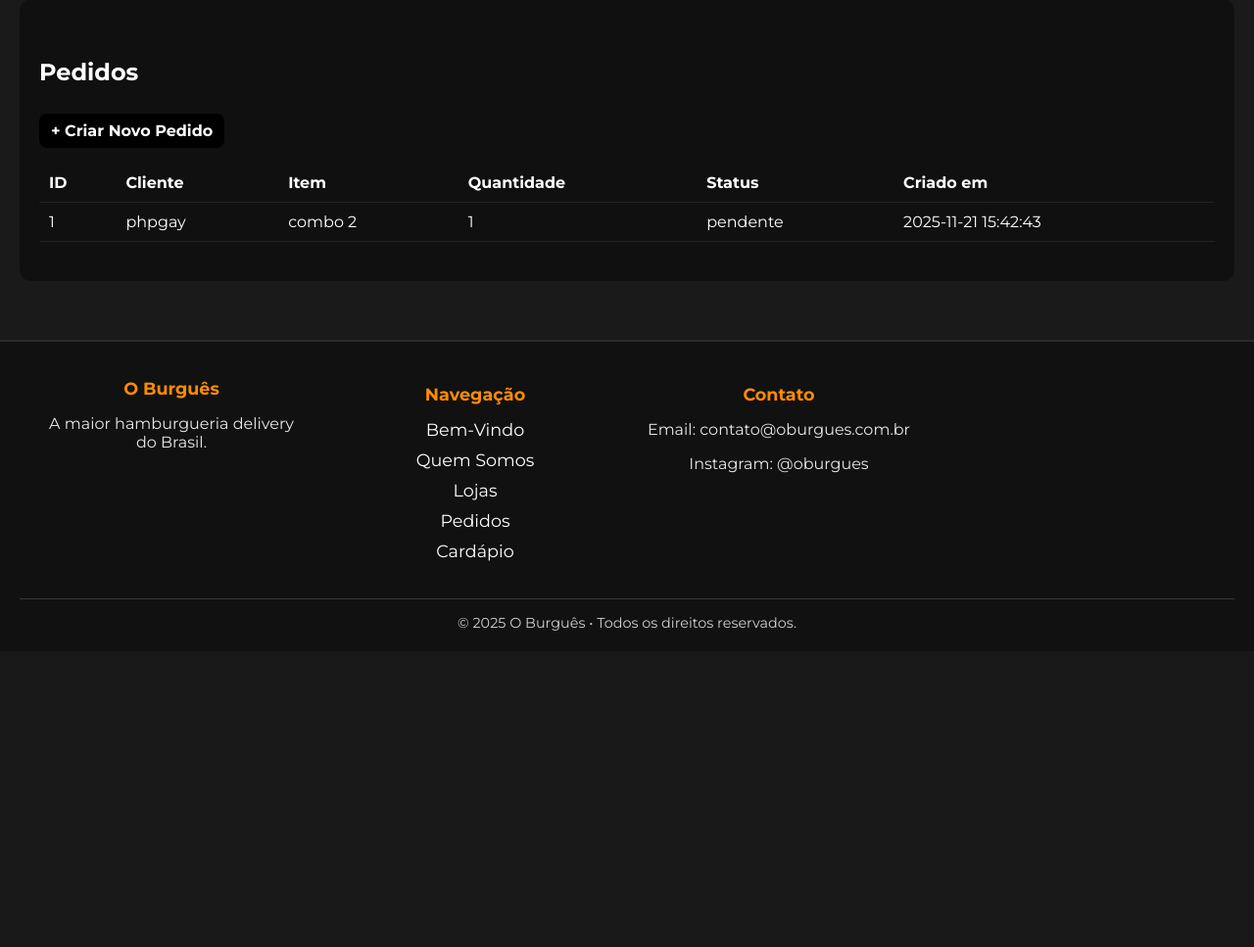
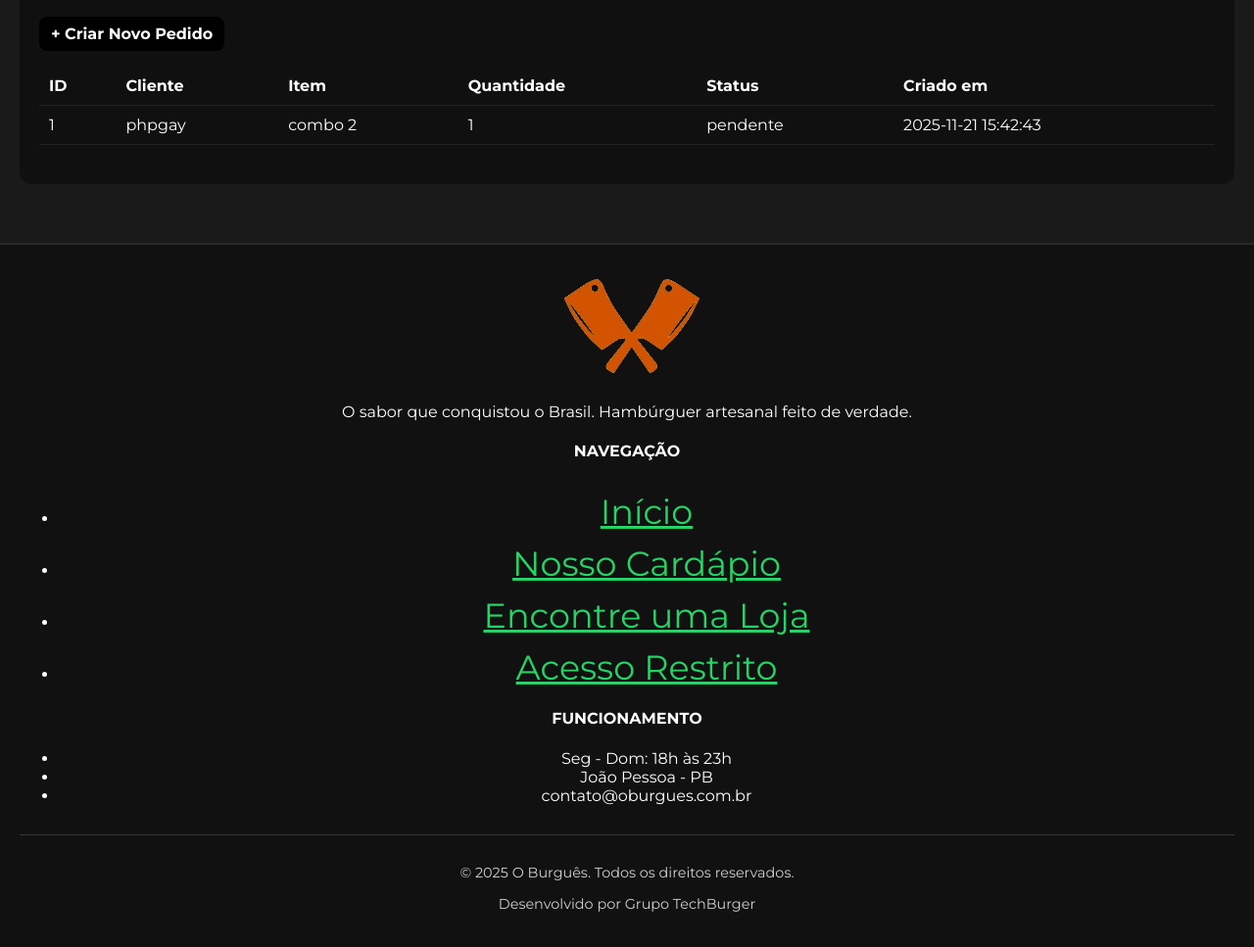
Before and after one commit to sousagbc/PHP_HAMBURGUERIA, a PHP site: page / in a window 1280 px wide. Shown: the part 2851-3818 px from the top of the page at 98% size. Before the commit the page ends 3495 px from the top, so only its background shows below. Run offline with PHP 8.4, Linux system fonts and the light colour scheme; data comes from the database, SQL or seed files in the repository.

Commit message:
Update index.php

```diff
--- a/index.php
+++ b/index.php
@@ -36,27 +36,33 @@
     </div>
 
     <!-- 🔝 HEADER -->
-    <header>
-        <!-- NOTE: caminho do logo no container (troque para relativo em produção) -->
+    <header id="main-header">
+        <div class="header-container">
+            <div class="logo-area">
+                <a href="#">
                     <img src="images/logo.png" alt="Logo O Burguês">
+                </a>
+            </div>
 
-        <nav>
-            <a href="#bem-vindo">Bem-Vindo</a>
-            <a href="#quem-somos">Quem Somos</a>
-            <a href="#lojas">Lojas</a>
-            <a href="#pedidos">Pedidos</a>
-            <a href="cardapio.html" target="_blank">Cardápio</a>
+            <nav class="nav-menu">
+                <a href="#bem-vindo" class="nav-item">Início</a>
+                <a href="#quem-somos" class="nav-item">Quem Somos</a>
+                <a href="#lojas" class="nav-item">Lojas</a>
+                <a href="#pedidos" class="nav-item">Pedidos</a>
+                <a href="cardapio.html" target="_blank" class="nav-item">Cardápio</a>
+            </nav>
+
+            <div class="cta-area">
                 <a href="https://www.ifood.com.br/delivery/joao-pessoa-pb/o-burgues---burger-joao-pessoa-manaira/72015415-2e15-4496-92b7-003cc10161e1"
-               target="_blank">
-                <button class="btn-pedido"><b>FAÇA SEU PEDIDO</b></button>
+                   target="_blank" class="btn-delivery">
+                    <i class="fa-solid fa-motorcycle"></i> PEÇA AGORA
                 </a>
-        </nav>
+            </div>
+        </div>
     </header>
 
     <!-- 👋 BEM-VINDO -->
-
     <section id="bem-vindo" class="section-flex2">
-
         <div class="texto-section3">
             <h2>SEJA BEM-VINDO AO BURGUÊS</h2>
             <p>
@@ -66,13 +72,10 @@
                 uma celebração do verdadeiro sabor do hambúrguer.
             </p>
         </div>
-
     </section>
 
+    <hr id="linha">
 
-
-
-    <hr id="linha">
     <!-- ✨ QUEM SOMOS -->
     <section id="quem-somos" class="section-flex2">
         <img class="img-right"
@@ -95,12 +98,10 @@
 
     <hr id="linha">
 
-    <!-- 🏬 LOJAS (Placeholder) -->
+    <!-- 🏬 LOJAS -->
     <section id="lojas">
-
         <div class="section-flexlojas">
-
-        <!-- Caixa de texto, igual ao Quem Somos -->
+            <!-- Caixa de texto -->
             <div class="texto-section3">
                 <h2>Nossas Lojas</h2>
                 <p>
@@ -110,28 +111,6 @@
                 </p>
             </div>
 
-<<<<<<< HEAD
-        <!-- Mapa -->
-        <div class="map-container">
-            <iframe
-                src="https://www.google.com/maps/embed?pb=!1m18!1m12!1m3!1d3959.144036746086!2d-34.83031049999999!3d-7.109301299999999!2m3!1f0!2f0!3f0!3m2!1i1024!2i768!4f13.1!3m3!1m2!1s0x7acddd3abfd7559%3A0x1bf87109ecd0a68b!2sO%20Burgu%C3%AAs%20Hamburgueria%20Cl%C3%A1ssica%20-%20Jo%C3%A3o%20Pessoa!5e0!3m2!1spt-BR!2sbr!4v1748216680679!5m2!1spt-BR!2sbr"
-                width="100%"
-                height="100%"
-                style="border:0;"
-                allowfullscreen=""
-                loading="lazy"
-                referrerpolicy="no-referrer-when-downgrade">
-            </iframe>
-
-
-            <nav class="botão_mapa">
-        <a class="map_button" href="https://www.google.com/maps/place/O+Burgu%C3%AAs+Hamburgueria+Cl%C3%A1ssica+-+Jo%C3%A3o+Pessoa" target="_blank">
-        Ver no mapa
-        </a>
-            </nav>
-
-        </div>
-=======
             <!-- Mapa à direita -->
             <div class="map-card">
                 <div class="map-wrapper">
@@ -142,7 +121,6 @@
                         referrerpolicy="no-referrer-when-downgrade">
                     </iframe>
                 </div>
-
                 <a
                     href="https://www.google.com/maps/place/O+Burgu%C3%AAs+Hamburgueria+Cl%C3%A1ssica+-+Jo%C3%A3o+Pessoa/"
                     target="_blank"
@@ -150,41 +128,19 @@
                     Ver rota no mapa
                 </a>
             </div>
-
->>>>>>> bc0ff6072d6d2bbb82fe1a4cc3cca5473c4c703b
+        </div>
 
         <hr id="linha">
+    </section>
 
-
-    </div>
-
+    <!-- 💬 FEEDBACKS -->
     <section id="Feedbacks">
-
         <div class="section-flexfeedbacks">
-
-        <!-- Caixa de texto, igual ao Quem Somos -->
             <div class="texto-section4">
                 <h2>Feedbacks</h2>
-
             </div>
-
-
-
-
-
-
-
-
-
-
-
-
+        </div>
     </section>
-
-
-
-
-
 
     <!-- =================== PEDIDOS (CRUD integrado) =================== -->
     <section id="pedidos" class="pedidos-section">
@@ -221,37 +177,37 @@
         <?php endif; ?>
     </section>
 
-
-
-
     <!-- 🔻 FOOTER -->
-    <footer>
-        <div class="footer-container">
-
-            <div class="footer-col">
-                <h3>O Burguês</h3>
-                <p>A maior hamburgueria delivery do Brasil.</p>
+    <footer id="main-footer">
+        <div class="footer-content">
+            <div class="footer-column brand-col">
+                <img src="images/logo.png" alt="Logo Rodapé" class="footer-logo">
+                <p>O sabor que conquistou o Brasil. Hambúrguer artesanal feito de verdade.</p>
             </div>
 
-            <div class="footer-col">
-                <h4>Navegação</h4>
-                <a href="#bem-vindo">Bem-Vindo</a>
-                <a href="#quem-somos">Quem Somos</a>
-                <a href="#lojas">Lojas</a>
-                <a href="#pedidos">Pedidos</a>
-                <a href="cardapio.html" target="_blank">Cardápio</a>
+            <div class="footer-column links-col">
+                <h4>NAVEGAÇÃO</h4>
+                <ul>
+                    <li><a href="#bem-vindo">Início</a></li>
+                    <li><a href="#cardapio">Nosso Cardápio</a></li>
+                    <li><a href="#lojas">Encontre uma Loja</a></li>
+                    <li><a href="admin/indexadm.php">Acesso Restrito</a></li>
+                </ul>
             </div>
 
-            <div class="footer-col">
-                <h4>Contato</h4>
-                <p>Email: contato@oburgues.com.br</p>
-                <p>Instagram: @oburgues</p>
+            <div class="footer-column info-col">
+                <h4>FUNCIONAMENTO</h4>
+                <ul class="info-list">
+                    <li><i class="fa-regular fa-clock"></i> Seg - Dom: 18h às 23h</li>
+                    <li><i class="fa-solid fa-location-dot"></i> João Pessoa - PB</li>
+                    <li><i class="fa-solid fa-envelope"></i> contato@oburgues.com.br</li>
+                </ul>
             </div>
-
         </div>
 
         <div class="footer-bottom">
-            © 2025 O Burguês • Todos os direitos reservados.
+            <p>&copy; 2025 O Burguês. Todos os direitos reservados.</p>
+            <p class="dev-credits">Desenvolvido por <span>Grupo TechBurger</span></p>
         </div>
     </footer>
 
```
Lines whose indentation alone changed are shown as unchanged.
